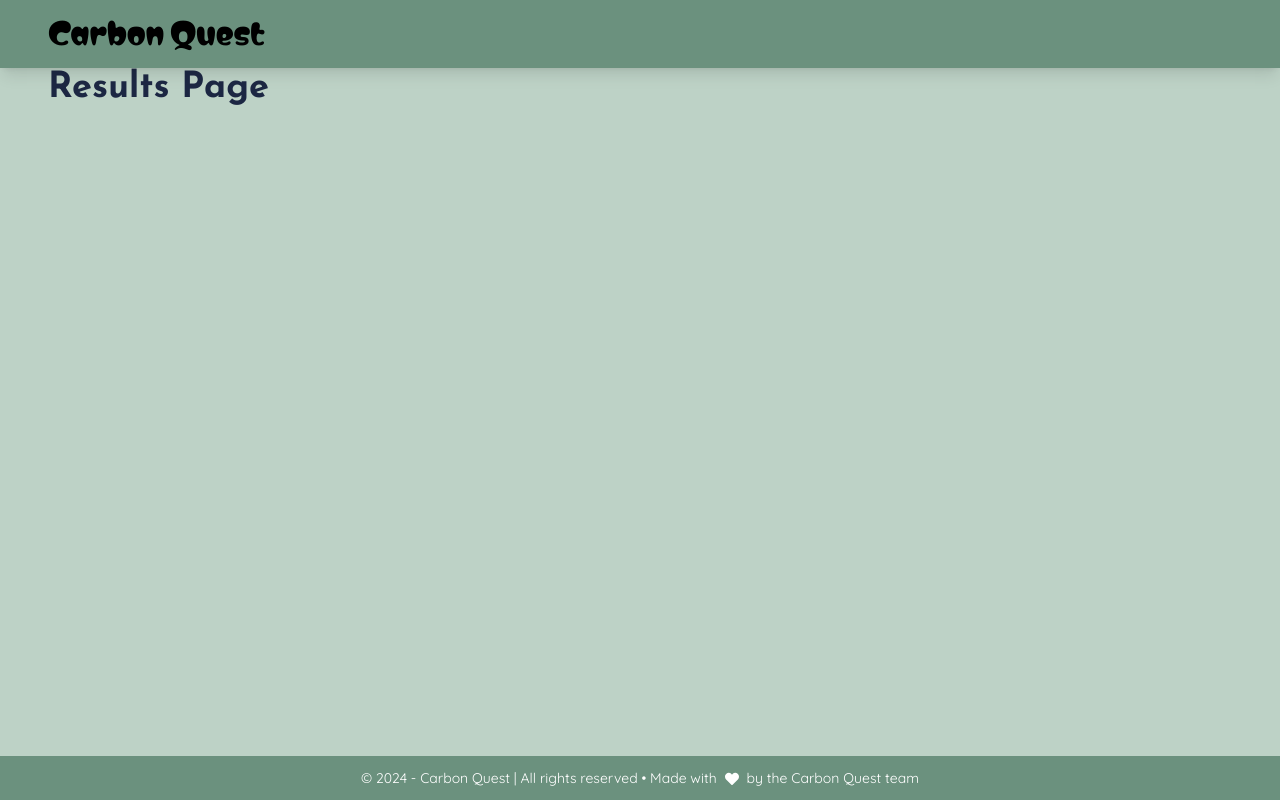
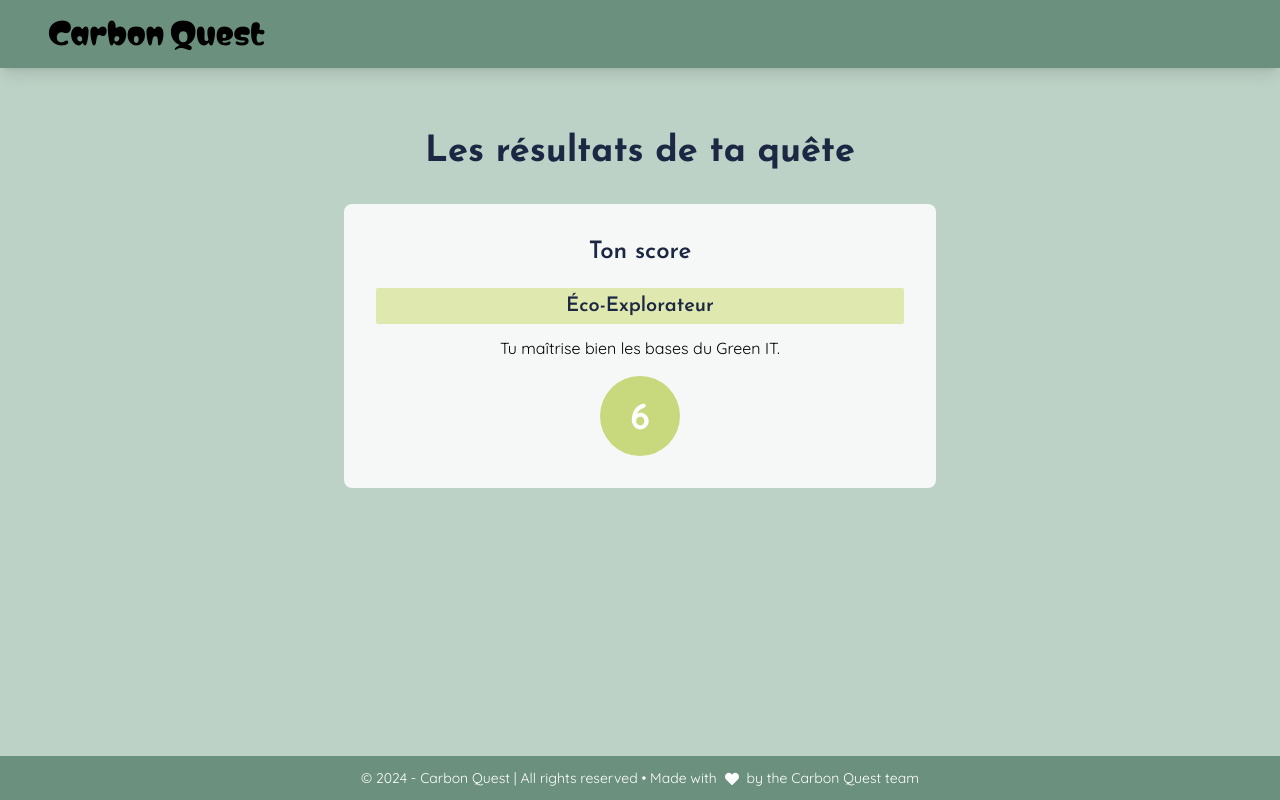
Before and after one commit to amandineameye/Hackathon_CarbonQuest, a React (Vite) app in the folder frontend/: page /results in a window 1280 px wide. Built offline with nearby package versions, Linux system fonts and the light colour scheme.

Commit message:
Add ResultsPage ➕

```diff
--- a/frontend/src/pages/Results/ResultsPage.jsx
+++ b/frontend/src/pages/Results/ResultsPage.jsx
@@ -1,9 +1,68 @@
 const ResultsPage = () => {
+
+   //? Pour tester
+   // Si le score est entre 0 et 4 --> Nouveau-né du Green IT, tu commences à décourvir le sujet.
+   // Si le score est 5 --> Apprenti Écoresponsable, tu es en bonne voie mais il te reste des progrès à faire.
+   // Si le score est entre 6 et 8 --> Éco-Explorateur, tu maîtrise bien les bases du Green IT.
+   // Si le score est entre 9 et 10 (inclus) --> Green IT Guru, tu excelles le sujet !
+
+   const score = 6;
+   const question = '';
+   const RealAnswer = '';
+   const GamerAnswer = '';
+   const link = '';
+
+   const result = () => {
+      switch (true) {
+         case score <= 4:
+            return (
+               <div>
+                  <h3 className="bg-[#f3d7d5] p-1 rounded-sm">Nouveau-né du Green IT</h3>
+                  <p className="text-lg">Tu commences à décourvir le sujet.</p>
+                  <div className="mt-4 rounded-full mx-auto bg-custom-pink w-20 h-20 flex items-center justify-center text-white text-4xl font-bold">{score}</div>
+               </div>
+            );
+         case score === 5:
+            return (
+               <div>
+                  <h3 className="bg-[#c1ada8] p-1 rounded-sm">Apprenti Écoresponsable</h3>
+                  <p>Tu es en bonne voie mais il te reste des progrès à faire.</p>
+                  <div className="mt-4 rounded-full mx-auto bg-custom-purple w-20 h-20 flex items-center justify-center text-white text-4xl font-bold">{score}</div>
+               </div>
+            );
+         case score >= 6 && score <= 8:
+            return (
+               <div>
+                  <h3 className="bg-[#dfe8ae] p-1 rounded-sm">Éco-Explorateur</h3>
+                  <p>Tu maîtrise bien les bases du Green IT.</p>
+                  <div className="mt-4 rounded-full mx-auto bg-custom-yellow w-20 h-20 flex items-center justify-center text-white text-4xl font-bold">{score}</div>
+               </div>
+            );
+         case score >= 9 && score <= 10:
+            return (
+               <div>
+                  <h3 className="bg-[#d5e5cd] p-1 rounded-sm">Green IT Guru</h3>
+                  <p>Tu excelles le sujet !</p>
+                  <div className="mt-4 rounded-full mx-auto bg-custom-light-green w-20 h-20 flex items-center justify-center text-white text-4xl font-bold">{score}</div>
+               </div>
+            );
+         default:
+            return <div>Erreur : score non valide</div>;
+      }
+   };
+
    return (
       <>
          <main className="flex-1">
+            <div className="container text-center mt-16">
+               <h1>Les résultats de ta quête</h1>
+               <div className="bg-[#f5f8f6] rounded-lg p-8 w-1/2 mx-auto mt-8">
+                  <h2>Ton score</h2>
+                  {result()}
+               </div>
+            </div>
             <div className="container">
-               <h1>Results Page</h1>
+
             </div>
          </main>
       </>
```
